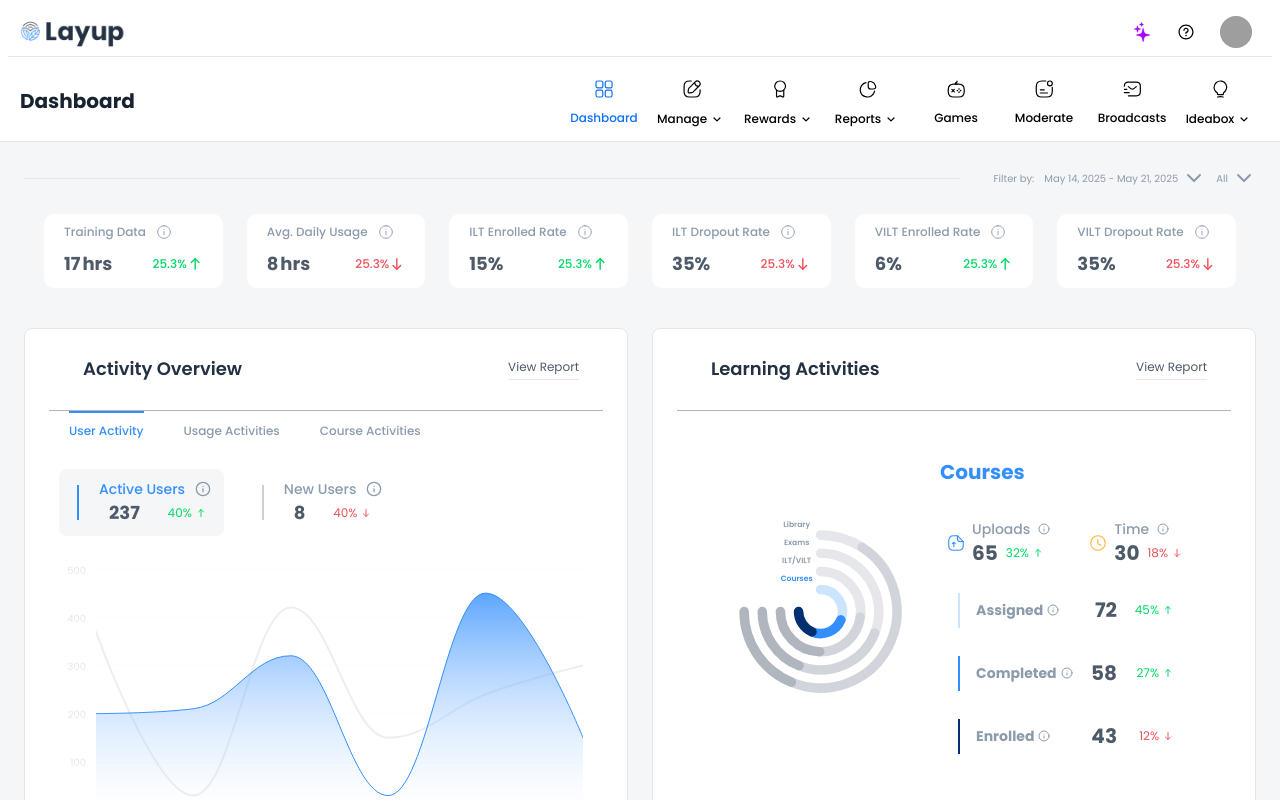
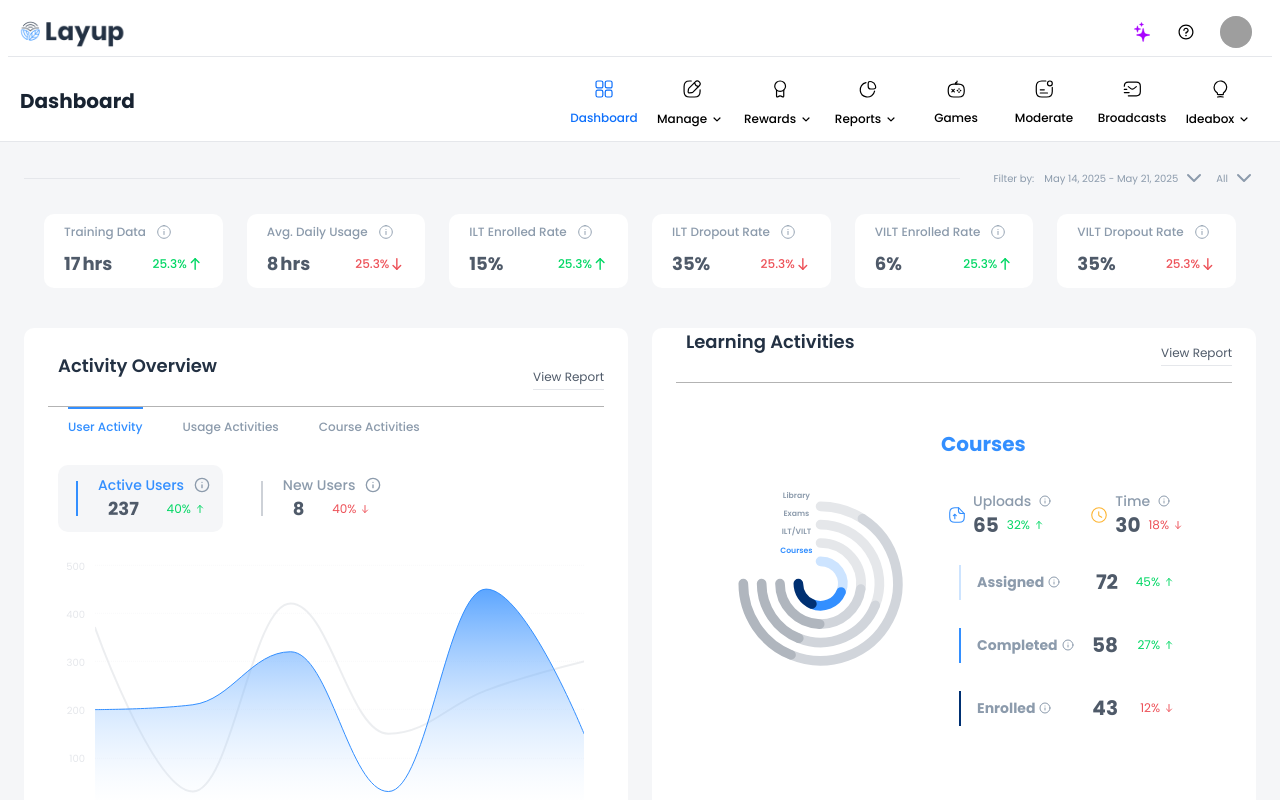
Before and after one commit to Dinnerli/dashboardprototype, a React (Vite) app: page / in a window 1280 px wide. Shown: the top 800 px of the page. Built offline with nearby package versions, Linux system fonts and the light colour scheme; grey boxes are pictures that could not be loaded.

Commit message:
style: Adjust padding and border radius for improved layout consistency in ActivitiesCard and Card components

```diff
--- a/src/components/dashboard/ActivitiesCard.tsx
+++ b/src/components/dashboard/ActivitiesCard.tsx
@@ -48,7 +48,7 @@ const ActivitiesCard = () => {
   };
 
   return (
-    <Card className="w-full animate-slide-in-up px-6" style={{ animationDelay: '0.2s' }}>
+    <Card className="w-full animate-slide-in-up p-6" style={{ animationDelay: '0.2s' }}>
       <div className="w-full">
         <CardHeader title="Activity Overview" rightContent={<ViewReportButton />} />
 
--- a/src/components/dashboard/CardHeader.tsx
+++ b/src/components/dashboard/CardHeader.tsx
@@ -7,8 +7,8 @@ interface CardHeaderProps {
 }
 
 const CardHeader: FC<CardHeaderProps> = ({ title, rightContent }) => (
-  <div className="flex justify-between items-center w-full p-6 border-b border-[#B3B3B3]">
-    <div className="flex items-center gap-2.5 px-2.5 flex-1">
+  <div className="flex justify-between items-center w-full  border-b border-[#B3B3B3]">
+    <div className="flex items-center gap-2.5 px-2.5 pb-6 flex-1">
       <CardTitle>{title}</CardTitle>
     </div>
     <div className="flex items-center">
--- a/src/components/dashboard/activities/chartConfigUtils.ts
+++ b/src/components/dashboard/activities/chartConfigUtils.ts
@@ -67,7 +67,7 @@ export const createBaseChartOptions = (): Highcharts.Options => ({
     backgroundColor: 'rgba(255, 255, 255, 0.9)',
     borderWidth: 1,
     borderColor: '#E5E7EB',
-    shadow: true,
+    shadow: false,
     style: {
       fontFamily: 'Poppins, sans-serif',
       fontSize: '12px'
--- a/src/components/ui/card.tsx
+++ b/src/components/ui/card.tsx
@@ -9,7 +9,7 @@ const Card = React.forwardRef<
   <div
     ref={ref}
     className={cn(
-      "rounded-lg border bg-card text-card-foreground ",
+      "rounded-lg  bg-card text-card-foreground ",
       className
     )}
     {...props}
--- a/src/index.css
+++ b/src/index.css
@@ -34,7 +34,7 @@
     --input: 214.3 31.8% 91.4%;
     --ring: 222.2 84% 4.9%;
 
-    --radius: 0.5rem;
+    --radius: 10px;
 
     --sidebar-background: 0 0% 98%;
     --sidebar-foreground: 240 5.3% 26.1%;
```
